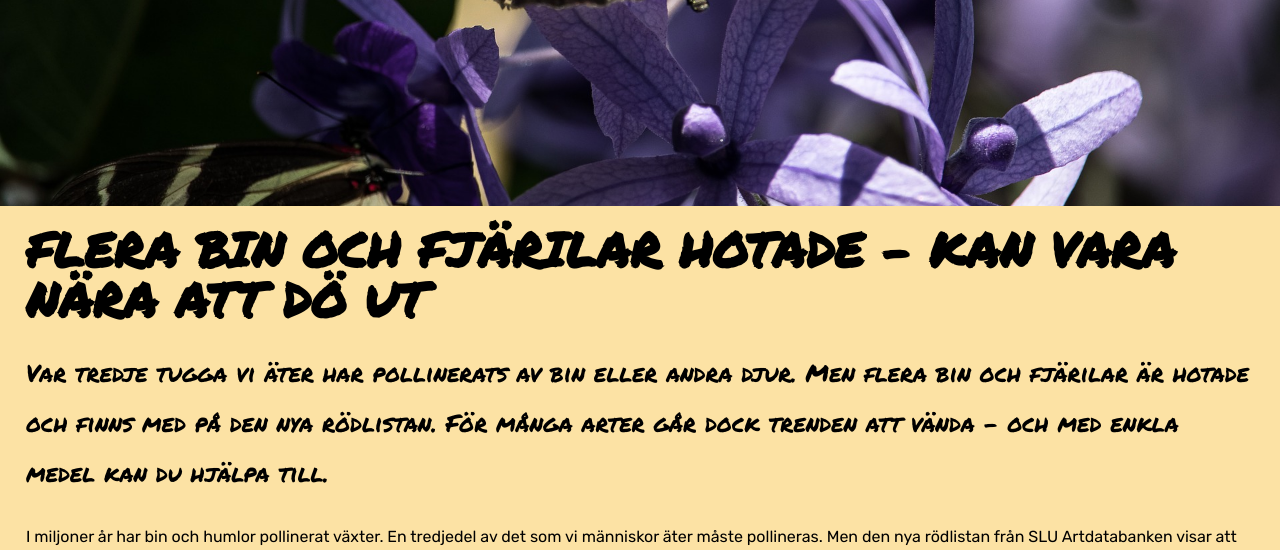
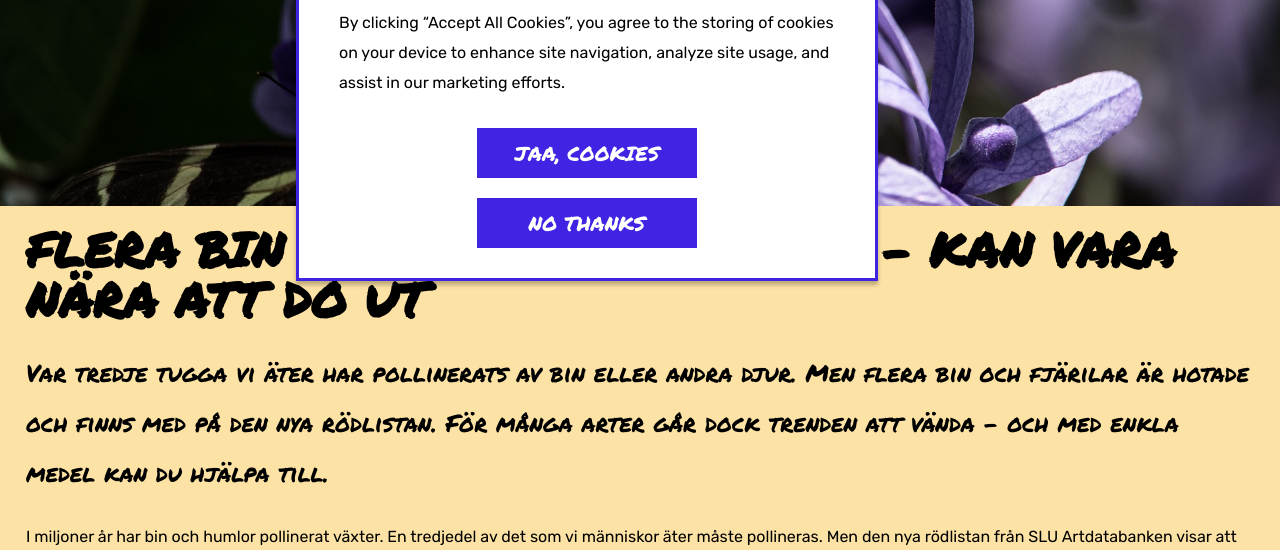
Before and after one commit to Medieinstitutet/fed21d-grafiska-verktyg-snoren-2, a plain HTML site: page index.html in a window 1280 px wide. Shown: the part 550-1100 px from the top of the page. Drawn offline with Linux system fonts and the light colour scheme.

Commit message:
fixat cookies

```diff
--- a/css/_base.scss
+++ b/css/_base.scss
@@ -1,5 +1,7 @@
 body {
     width: 100vw;
+    position: relative;
+
 }
 
 header{
@@ -299,3 +301,50 @@ footer{
         text-decoration: none;
     }
 }
+
+.cookiesContainer{
+    position: absolute;
+    border: 3px solid $cookies;
+    background-color: $vit;
+    top: 50vh;
+    left: 0px;
+    width: 350px;
+    height: fit-content;
+    box-shadow: 0px 4px 4px 0px #00000040;
+    z-index: 998;
+    margin: 40px;
+    display: flex;
+    flex-direction: column;
+    align-items: center;
+    justify-content: center;
+    gap: 20px;
+    padding: 20px;
+
+    h3{
+        font-size: 48px;
+        font-family: 'Permanent Marker';
+        font-style: normal;
+        margin: 0;
+        padding: 0;
+    }
+
+    p{
+        font-family: 'Rubik';
+        font-style: normal;
+        font-size: 16px;
+        line-height: 30px;
+        font-weight: 400;
+        padding: 10px;
+        margin: 0;
+    }
+
+    button{
+        background-color: $cookies;
+        color: $vit;
+        border: none;
+        width: 220px;
+        height: 50px;
+        font-size: 20px;
+        font-family: 'Permanent Marker';
+    }
+}
--- a/css/_desktop.scss
+++ b/css/_desktop.scss
@@ -264,3 +264,22 @@ footer{
         text-decoration: none;
     }
 }
+
+.cookiesContainer{
+    position: absolute;
+    border: 3px solid $cookies;
+    background-color: $vit;
+    top: 50vh;
+    left: 30%;
+    width: 516px;
+    height: fit-content;
+    box-shadow: 0px 4px 4px 0px #00000040;
+    z-index: 998;
+    margin: 40px;
+    display: flex;
+    flex-direction: column;
+    align-items: center;
+    justify-content: center;
+    gap: 20px;
+    padding: 30px;
+}
--- a/css/_tablet.scss
+++ b/css/_tablet.scss
@@ -260,3 +260,22 @@ footer{
         text-decoration: none;
     }
 }
+
+.cookiesContainer{
+    position: absolute;
+    border: 3px solid $cookies;
+    background-color: $vit;
+    top: 50vh;
+    left: 20%;
+    width: 516px;
+    height: fit-content;
+    box-shadow: 0px 4px 4px 0px #00000040;
+    z-index: 998;
+    margin: 40px;
+    display: flex;
+    flex-direction: column;
+    align-items: center;
+    justify-content: center;
+    gap: 20px;
+    padding: 30px;
+}
--- a/index.html
+++ b/index.html
@@ -130,7 +130,12 @@
 
     </footer>
 
-
+    <aside class="cookiesContainer">
+        <h3>COOKIES</h3>
+        <p>By clicking “Accept All Cookies”, you agree to the storing of cookies on your device to enhance site navigation, analyze site usage, and assist in our marketing efforts.</p>
+        <button class="cookiesBtnAccept">JAA, COOKIES</button>
+        <button class="cookiesBtnDecline">NO THANKS</button>
+    </aside>
 
 </body>
 
--- a/script.js
+++ b/script.js
@@ -1,7 +1,19 @@
 const menuBtn = document.querySelector('.menuBtn');
 const openMenu = document.querySelector('.openMenu');
+const cookiesBtnAccept = document.querySelector('.cookiesBtnAccept');
+const cookiesBtnDecline = document.querySelector('.cookiesBtnDecline');
+const cookiesContainer = document.querySelector('.cookiesContainer');
+
 
 
 menuBtn.addEventListener('click', () => {
     openMenu.classList.toggle('hideMe');
 });
+
+cookiesBtnAccept.addEventListener('click', () => {
+    cookiesContainer.remove();
+});
+
+cookiesBtnDecline.addEventListener('click', () => {
+    cookiesContainer.remove();
+});
```
Also changed, not shown: css/style.css, 1 other file.
